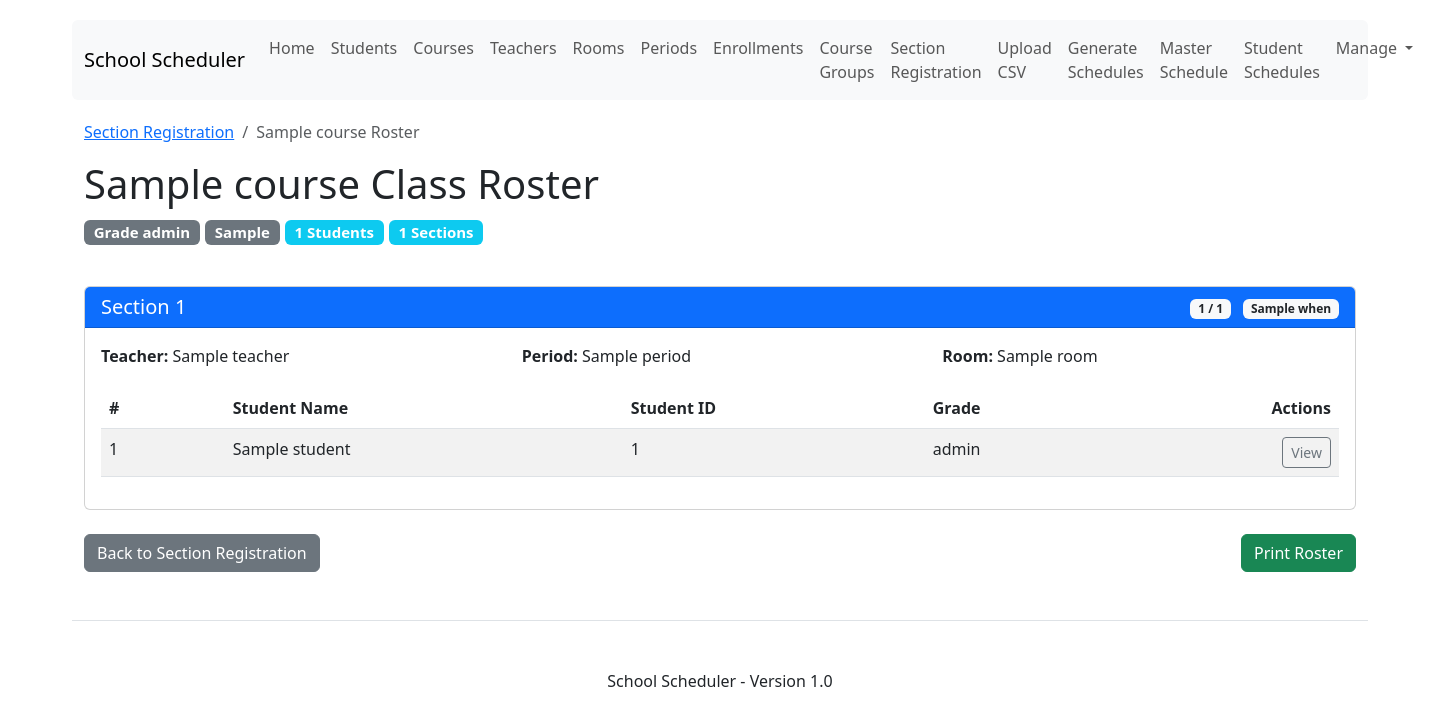
After one commit to wafflestomper/Scheduler_v2, a Django app: template schedule/templates/schedule/section_roster.html in a window 1440 px wide. The commit adds this page. Shown: the top 726 px of the page. Run offline with Django 4.2, Linux system fonts and the light colour scheme; the template is opened without the code that fills it: most values are stand-ins (such as "Sample title", 1, 10 or a date in 2020).

Commit message:
Add section roster feature with clickable course names from section registration page

```diff
--- a/schedule/templates/schedule/section_registration.html
+++ b/schedule/templates/schedule/section_registration.html
@@ -83,7 +83,11 @@
                             <tbody>
                                 {% for stat in course_enrollment_stats %}
                                 <tr>
-                                    <td>{{ stat.course__name }}</td>
+                                    <td>
+                                        <a href="{% url 'section_roster' course_id=stat.course__id %}" class="text-decoration-none">
+                                            {{ stat.course__name }}
+                                        </a>
+                                    </td>
                                     <td class="text-center">{{ stat.total_enrolled }}</td>
                                     <td class="text-center">{{ stat.assigned_to_sections }}</td>
                                     <td class="text-center">
--- /dev/null
+++ b/schedule/templates/schedule/section_roster.html
@@ -0,0 +1,123 @@
+{% extends 'schedule/base.html' %}
+{% load static %}
+
+{% block title %}{{ course.name }} Roster - School Scheduler{% endblock %}
+
+{% block content %}
+<div class="container">
+    <div class="row mb-4">
+        <div class="col-12">
+            <nav aria-label="breadcrumb">
+                <ol class="breadcrumb">
+                    <li class="breadcrumb-item"><a href="{% url 'section_registration' %}">Section Registration</a></li>
+                    <li class="breadcrumb-item active" aria-current="page">{{ course.name }} Roster</li>
+                </ol>
+            </nav>
+            <h1 class="mb-2">{{ course.name }} Class Roster</h1>
+            <p class="lead">
+                <span class="badge bg-secondary">Grade {{ course.grade_level }}</span>
+                <span class="badge bg-secondary">{{ course.get_type_display }}</span>
+                <span class="badge bg-info">{{ total_students }} Students</span>
+                <span class="badge bg-info">{{ total_sections }} Sections</span>
+            </p>
+        </div>
+    </div>
+
+    {% if section_rosters %}
+        {% for roster in section_rosters %}
+        <div class="row mb-4">
+            <div class="col-12">
+                <div class="card">
+                    <div class="card-header bg-primary text-white d-flex justify-content-between align-items-center">
+                        <h5 class="mb-0">Section {{ roster.section.section_number }}</h5>
+                        <div>
+                            <span class="badge bg-light text-dark me-2">{{ roster.enrollment_count }} / {{ roster.max_size }}</span>
+                            <span class="badge bg-light text-dark">{{ roster.section.when }}</span>
+                        </div>
+                    </div>
+                    <div class="card-body">
+                        <div class="row mb-3">
+                            <div class="col-md-4">
+                                <p class="mb-1"><strong>Teacher:</strong> {{ roster.section.teacher.name|default:"Not Assigned" }}</p>
+                            </div>
+                            <div class="col-md-4">
+                                <p class="mb-1"><strong>Period:</strong> {{ roster.section.period }}</p>
+                            </div>
+                            <div class="col-md-4">
+                                <p class="mb-1"><strong>Room:</strong> {{ roster.section.room|default:"Not Assigned" }}</p>
+                            </div>
+                        </div>
+
+                        {% if roster.students %}
+                        <div class="table-responsive">
+                            <table class="table table-striped table-hover">
+                                <thead>
+                                    <tr>
+                                        <th style="width: 10%">#</th>
+                                        <th>Student Name</th>
+                                        <th>Student ID</th>
+                                        <th>Grade</th>
+                                        <th class="text-end">Actions</th>
+                                    </tr>
+                                </thead>
+                                <tbody>
+                                    {% for student in roster.students %}
+                                    <tr>
+                                        <td>{{ forloop.counter }}</td>
+                                        <td>{{ student.name }}</td>
+                                        <td>{{ student.id }}</td>
+                                        <td>{{ student.grade_level }}</td>
+                                        <td class="text-end">
+                                            <a href="{% url 'student_detail' student_id=student.id %}" class="btn btn-sm btn-outline-secondary">
+                                                <i class="bi bi-info-circle"></i> View
+                                            </a>
+                                        </td>
+                                    </tr>
+                                    {% endfor %}
+                                </tbody>
+                            </table>
+                        </div>
+                        {% else %}
+                        <div class="alert alert-warning mb-0">
+                            <i class="bi bi-exclamation-triangle"></i> No students enrolled in this section.
+                        </div>
+                        {% endif %}
+                    </div>
+                </div>
+            </div>
+        </div>
+        {% endfor %}
+    {% else %}
+        <div class="row">
+            <div class="col-12">
+                <div class="alert alert-info">
+                    <i class="bi bi-info-circle"></i> No sections found for this course.
+                </div>
+            </div>
+        </div>
+    {% endif %}
+
+    <div class="row mb-4">
+        <div class="col-12">
+            <div class="d-flex justify-content-between">
+                <a href="{% url 'section_registration' %}" class="btn btn-secondary">
+                    <i class="bi bi-arrow-left"></i> Back to Section Registration
+                </a>
+                {% if total_students > 0 %}
+                <button type="button" class="btn btn-success" onclick="window.print()">
+                    <i class="bi bi-printer"></i> Print Roster
+                </button>
+                {% endif %}
+            </div>
+        </div>
+    </div>
+</div>
+{% endblock %}
+
+{% block extra_js %}
+<script>
+    document.addEventListener('DOMContentLoaded', function() {
+        // Add print styling if needed
+    });
+</script>
+{% endblock %}
```
Also changed, not shown: schedule/urls.py (+11 -3 lines), schedule/views/section_views.py (+40 -1 lines).
